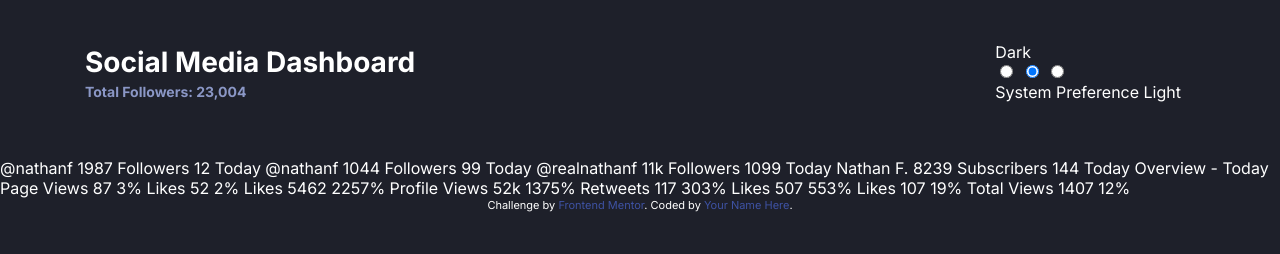
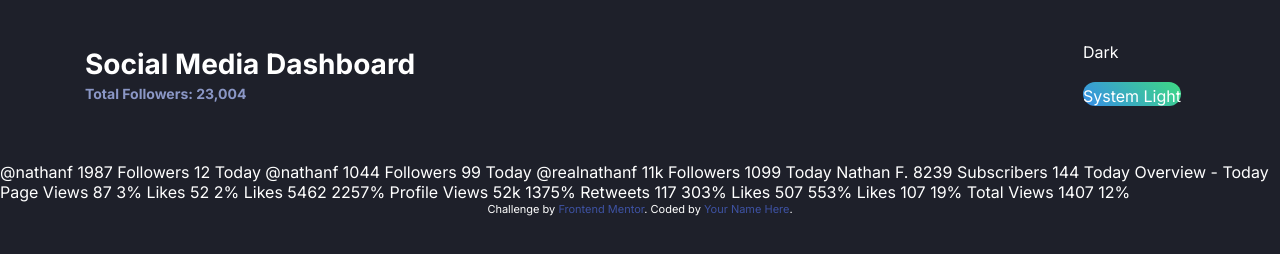
Before and after one commit to anderutan/social-media-dashboard, a website: page index.html in a window 1280 px wide. Drawn offline with Linux system fonts and the light colour scheme.

Commit message:
update toggle button background color

```diff
--- a/app/scss/components/toggle.scss
+++ b/app/scss/components/toggle.scss
@@ -4,12 +4,22 @@
   border: none;
 
   &__wrapper {
+    height: rem(24);
   }
 
   input[type='radio'] {
+    opacity: 0;
   }
 
   &__background {
+    display: block;
+    height: 100%;
+    border-radius: rem(12);
+    background: linear-gradient(
+      225deg,
+      var(--toggle-bg-end) 0%,
+      var(--toggle-bg-start) 98.02%
+    );
   }
 
   &__button {
--- a/index.html
+++ b/index.html
@@ -55,7 +55,7 @@
           <span aria-hidden="true" class="toggle__background"></span>
           <span aria-hidden="true" class="toggle__button"></span>
         </div>
-        <label for="dark">System Preference</label>
+        <label for="dark">System</label>
         <label for="light">Light</label>
       </fieldset>
     </header>
```
Also changed, not shown: dist/style.css, 1 other file.
